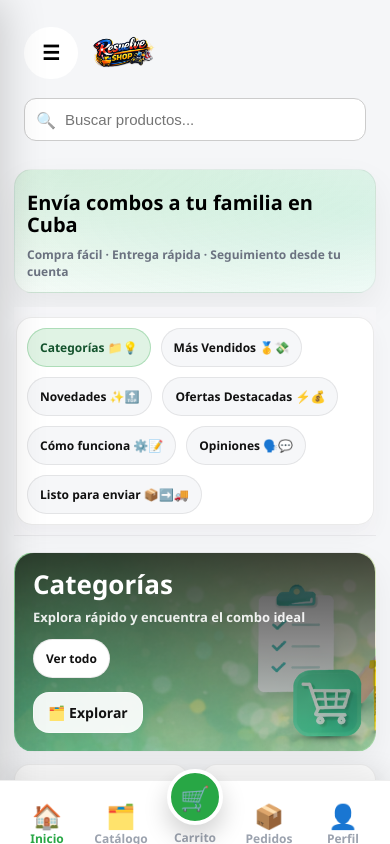
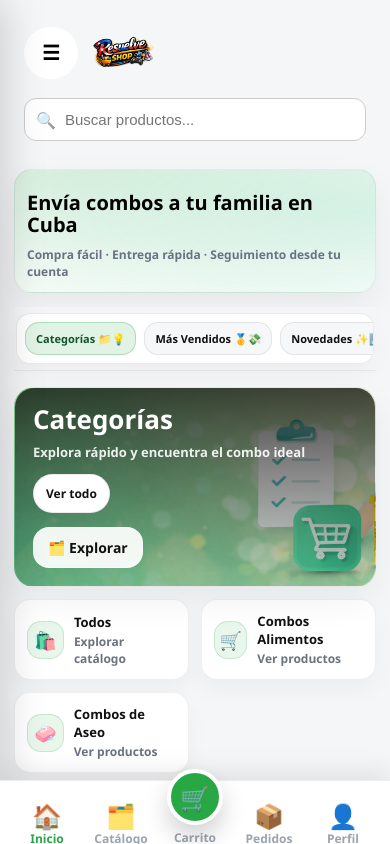
Before and after one commit to basultodaniel20-source/resuelveshop, a Vue app: page / in a window 390 px wide. Shown: the top 844 px of the page. Built offline with nearby package versions, Linux system fonts and the light colour scheme.

Commit message:
actualizar home

```diff
--- a/src/views/Home.vue
+++ b/src/views/Home.vue
@@ -523,10 +523,11 @@ onBeforeUnmount(() => {
   background: rgba(246,247,249,0.78);
   backdrop-filter: blur(10px);
   border-bottom: 1px solid rgba(0,0,0,0.06);
-  padding: 10px 2px;
-  margin: 6px 0 12px;
+  padding: 8px 2px;          /* ⬅️ antes 10px 2px (más compacto) */
+  margin: 6px 0 10px;        /* ⬅️ un poco menos */
 }
 
+/* Contenedor de tabs */
 .tabsTop{
   display:flex;
   gap: 10px;
@@ -538,6 +539,7 @@ onBeforeUnmount(() => {
   box-shadow: 0 10px 22px rgba(0,0,0,0.04);
 }
 
+/* Botón/tab */
 .tabBtn{
   text-decoration:none;
   font-weight: 1000;
@@ -548,6 +550,7 @@ onBeforeUnmount(() => {
   border: 1px solid rgba(0,0,0,0.08);
   background: rgba(245,246,248,0.85);
   transition: transform .12s ease, background .12s ease, border-color .12s ease;
+  white-space: nowrap;       /* ⬅️ evita que se partan y crezcan en alto */
 }
 .tabBtn:hover{ transform: translateY(-1px); }
 .tabBtn.active{
@@ -810,6 +813,32 @@ onBeforeUnmount(() => {
   .trustGrid{ grid-template-columns: 1fr; }
   .promoCool{ grid-template-columns: 1fr; }
 
+  /* ✅ AQUÍ ESTÁ EL CAMBIO CLAVE:
+     En móvil: tabs en 1 sola fila con scroll horizontal
+     + botones más pequeños para que no ocupen tanto alto */
+  .stickyNavTop{
+    padding: 6px 2px;
+    margin: 6px 0 10px;
+  }
+
+  .tabsTop{
+    flex-wrap: nowrap;
+    overflow-x: auto;
+    -webkit-overflow-scrolling: touch;
+    scrollbar-width: none;
+
+    padding: 8px;
+    gap: 8px;
+    border-radius: 14px;
+  }
+  .tabsTop::-webkit-scrollbar{ display:none; }
+
+  .tabBtn{
+    padding: 8px 10px;
+    font-size: 11px;
+    border-radius: 14px;
+  }
+
   /* En móvil el sticky suele ser más alto, por eso el spacer más grande */
   .bottomSpacer{ height: 420px; }
 }
```
